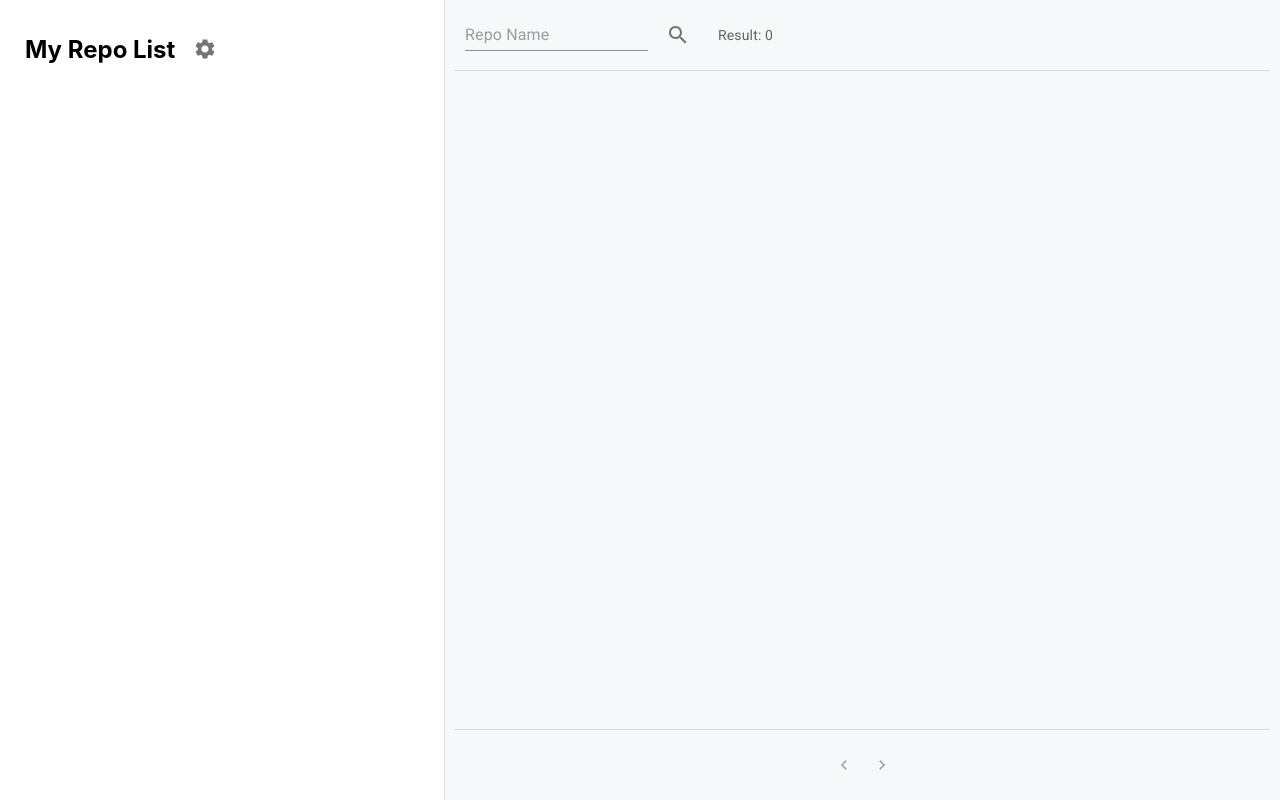
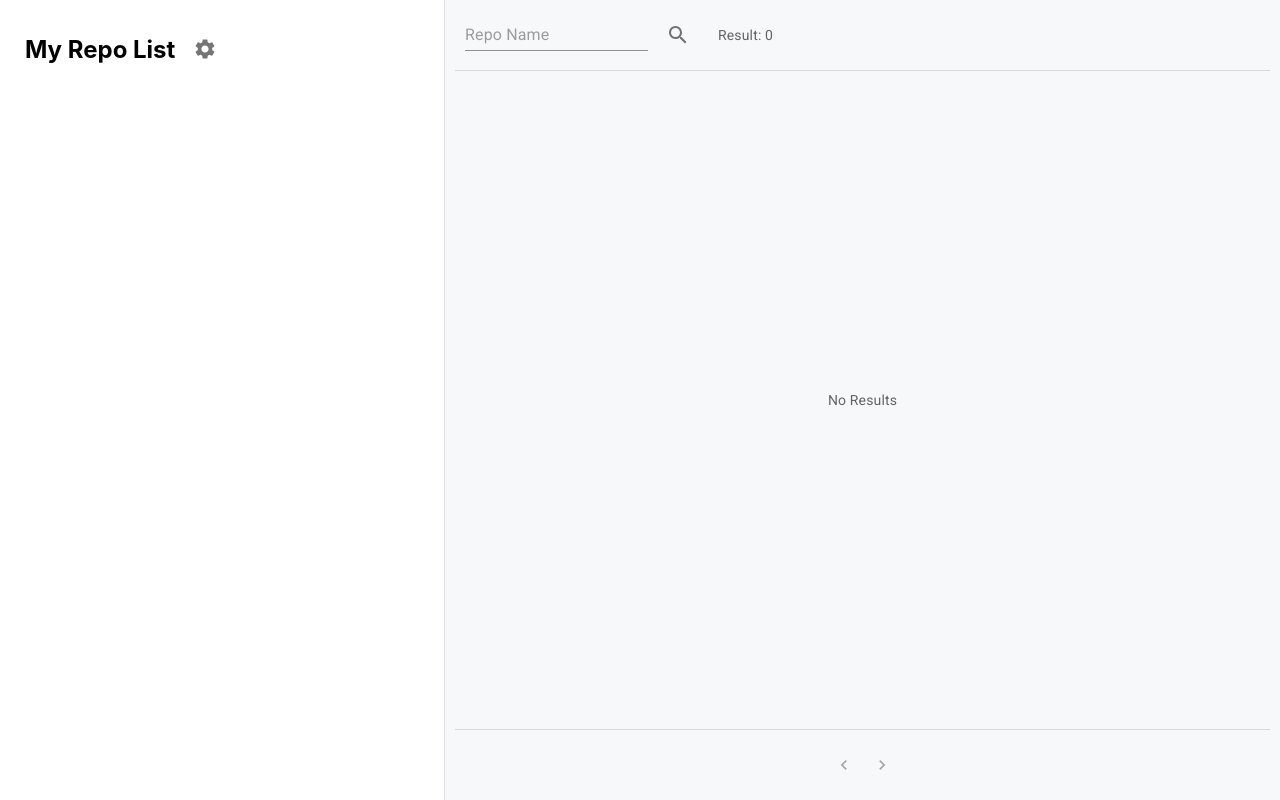
Before and after one commit to KiimDoHyun/Git-Api, a React (Create React App) app: page / in a window 1280 px wide. Built offline with nearby package versions, Linux system fonts and the light colour scheme.

Commit message:
feat: Repo 조회화면 Loading 수정

```diff
--- a/src/Component/Common/Loading.jsx
+++ b/src/Component/Common/Loading.jsx
@@ -13,10 +13,12 @@ const Loading = () => {
 };
 
 const LoadingBlock = styled.div`
+    z-index: 9999;
     position: absolute;
     width: 100%;
     height: 100%;
 
+    // box-sizing: border-box;
     display: flex;
     align-items: center;
     justify-content: center;
--- /dev/null
+++ b/src/Component/Common/NoData.jsx
@@ -0,0 +1,22 @@
+import { Typography } from "@mui/material";
+import React from "react";
+import styled from "styled-components";
+
+const NoData = ({ text = "No Results" }) => {
+    return (
+        <NoDataBlock>
+            <Typography variant="body2" color="text.secondary">
+                {text}
+            </Typography>
+        </NoDataBlock>
+    );
+};
+
+const NoDataBlock = styled.div`
+    width: 100%;
+    height: 100%;
+    display: flex;
+    align-items: center;
+    justify-content: center;
+`;
+export default NoData;
--- a/src/Component/Detail/IssueList.jsx
+++ b/src/Component/Detail/IssueList.jsx
@@ -9,6 +9,7 @@ import styled from "styled-components";
 import { getIssueApi } from "../../Api/git";
 import useAxios from "../../Hook/useAxios";
 import Loading from "../Common/Loading";
+import NoData from "../Common/NoData";
 import IssueListItem from "./IssueListItem";
 
 const IssueList = ({ ownerName, repoName, open_issues_count }) => {
@@ -55,14 +56,15 @@ const IssueList = ({ ownerName, repoName, open_issues_count }) => {
                         />
                     ))
                 ) : (
-                    <Typography
-                        variant="body2"
-                        color="text.secondary"
-                        component="div"
-                        className="noData"
-                    >
-                        No Issues
-                    </Typography>
+                    <NoData text={"No Issues"} />
+                    // <Typography
+                    //     variant="body2"
+                    //     color="text.secondary"
+                    //     component="div"
+                    //     className="noData"
+                    // >
+
+                    // </Typography>
                 )}
             </div>
             <div className="pagerArea">
@@ -144,11 +146,6 @@ const IssueListBlock = styled.div`
     }
 
     .noData {
-        width: 100%;
-        height: 100%;
-        display: flex;
-        align-items: center;
-        justify-content: center;
     }
 `;
 export default IssueList;
--- a/src/Component/Main/SearchArea.jsx
+++ b/src/Component/Main/SearchArea.jsx
@@ -74,6 +74,7 @@ const SearchArea = () => {
                     placeholder="Repo Name"
                     name="searchRepo"
                     type="text"
+                    required={true}
                 />
                 <IconButton type="submit">
                     <SearchIcon />
--- a/src/Component/Main/SearchRepoList.jsx
+++ b/src/Component/Main/SearchRepoList.jsx
@@ -1,4 +1,4 @@
-import { Pagination } from "@mui/material";
+import { Pagination, Typography } from "@mui/material";
 import React, { useCallback, useEffect } from "react";
 import { Draggable, Droppable } from "react-beautiful-dnd";
 import { useRecoilState, useRecoilValue } from "recoil";
@@ -13,6 +13,7 @@ import {
 } from "../../Store/repo";
 import CommonListItem from "../Common/CommonListItem";
 import Loading from "../Common/Loading";
+import NoData from "../Common/NoData";
 
 const SearchRepoList = ({ saveTargetRef }) => {
     // 검색 Page
@@ -48,15 +49,20 @@ const SearchRepoList = ({ saveTargetRef }) => {
     }, [savedRepoList]);
 
     return (
-        <>
+        <SearchRepoListBlock
+            isNoData={searchRepoList.length > 0 ? false : true}
+        >
+            {/* <Loading /> */}
+            {searchPageIsLoading && <Loading />}
             <Droppable droppableId={ID_SEARCH_RESULT_AREA}>
                 {(provided) => (
-                    <SearchRepoListBlock
+                    <div
+                        className="listArea"
                         ref={provided.innerRef}
                         {...provided.droppableProps}
                     >
-                        {searchPageIsLoading && <Loading />}
-                        {searchRepoList.map((item, idx) => {
+                        {searchRepoList.length > 0 ? (
+                            searchRepoList.map((item, idx) => {
                                 // 현재 조회된 아이템이 이미 저장된 리스트에 존재한다면 표시하지 않는다.
                                 const isDup = savedRepoList.find(
                                     (findItem) => findItem.id === item.id
@@ -75,7 +81,9 @@ const SearchRepoList = ({ saveTargetRef }) => {
                                                 <CommonListItem
                                                     provided={provided}
                                                     snapshot={snapshotDG}
-                                                onMouseDown={onMouseDown(item)}
+                                                    onMouseDown={onMouseDown(
+                                                        item
+                                                    )}
                                                     title={item.name}
                                                     content={item.owner.login}
                                                 />
@@ -83,9 +91,12 @@ const SearchRepoList = ({ saveTargetRef }) => {
                                         </Draggable>
                                     );
                                 }
-                        })}
+                            })
+                        ) : (
+                            <NoData text={"No Results"} />
+                        )}
                         {provided.placeholder}
-                    </SearchRepoListBlock>
+                    </div>
                 )}
             </Droppable>
             <div className="pagerArea">
@@ -95,17 +106,26 @@ const SearchRepoList = ({ saveTargetRef }) => {
                     onChange={onChangeSearchPage}
                 />
             </div>
-        </>
+        </SearchRepoListBlock>
     );
 };
 
 const SearchRepoListBlock = styled.div`
+    height: 100%;
     display: grid;
+    grid-template-rows: 1fr 50px;
     gap: 10px;
-    grid-template-columns: 1fr 1fr 1fr;
+    position: relative;
+
+    overflow: hidden;
+
+    .listArea {
+        ${(props) =>
+            props.isNoData
+                ? ""
+                : "display: grid; gap: 10px; grid-template-columns: 1fr 1fr 1fr;"}
+
         overflow: scroll;
-
-    position: relative;
 
         border-top: 1px solid rgba(0, 0, 0, 0.12);
         border-bottom: 1px solid rgba(0, 0, 0, 0.12);
@@ -116,5 +136,6 @@ const SearchRepoListBlock = styled.div`
         align-content: baseline;
         justify-items: unset;
         row-gap: 20px;
+    }
 `;
 export default SearchRepoList;
--- a/src/Page/MainPage.jsx
+++ b/src/Page/MainPage.jsx
@@ -23,7 +23,7 @@ const MainPageBlock = styled.div`
     background-color: #f6f8fa;
 
     display: grid;
-    grid-template-rows: 50px 1fr 50px;
+    grid-template-rows: 50px 1fr;
 
     gap: 10px;
 
```
Lines whose indentation alone changed are shown as unchanged.
